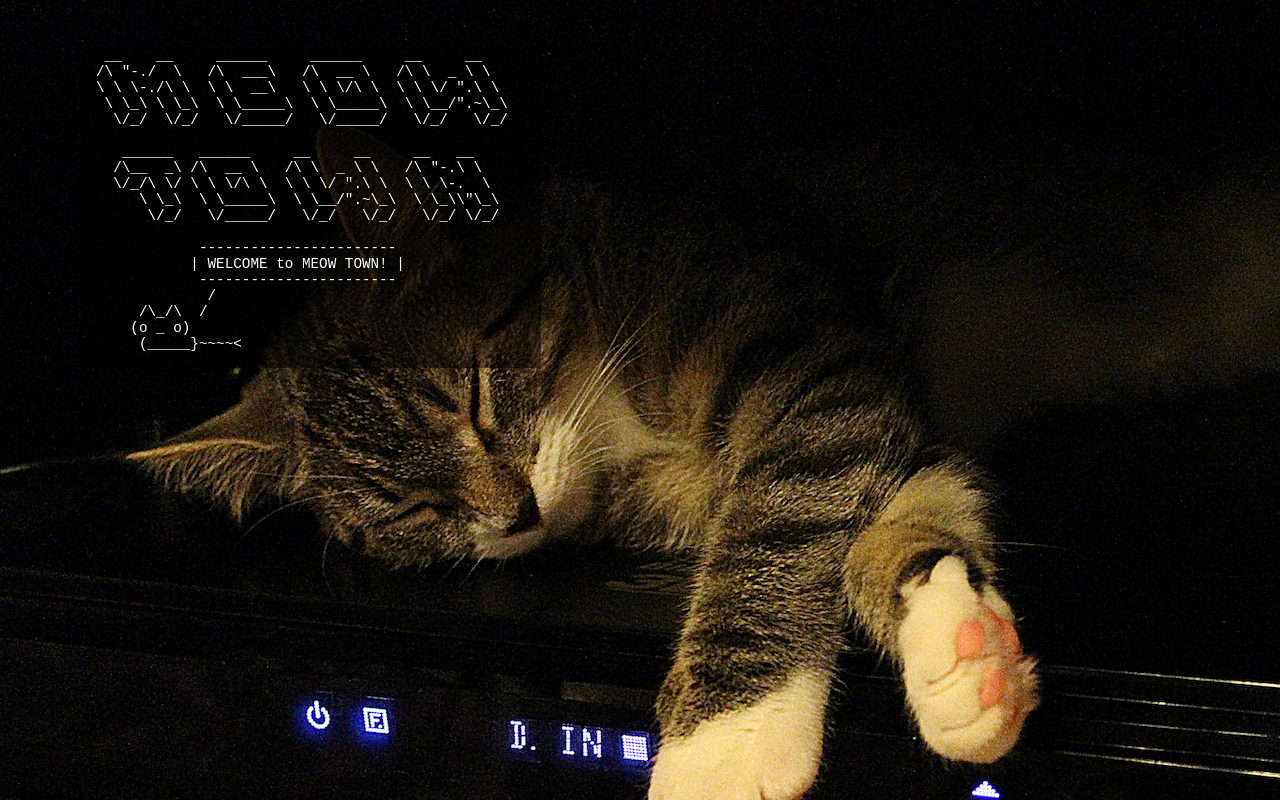
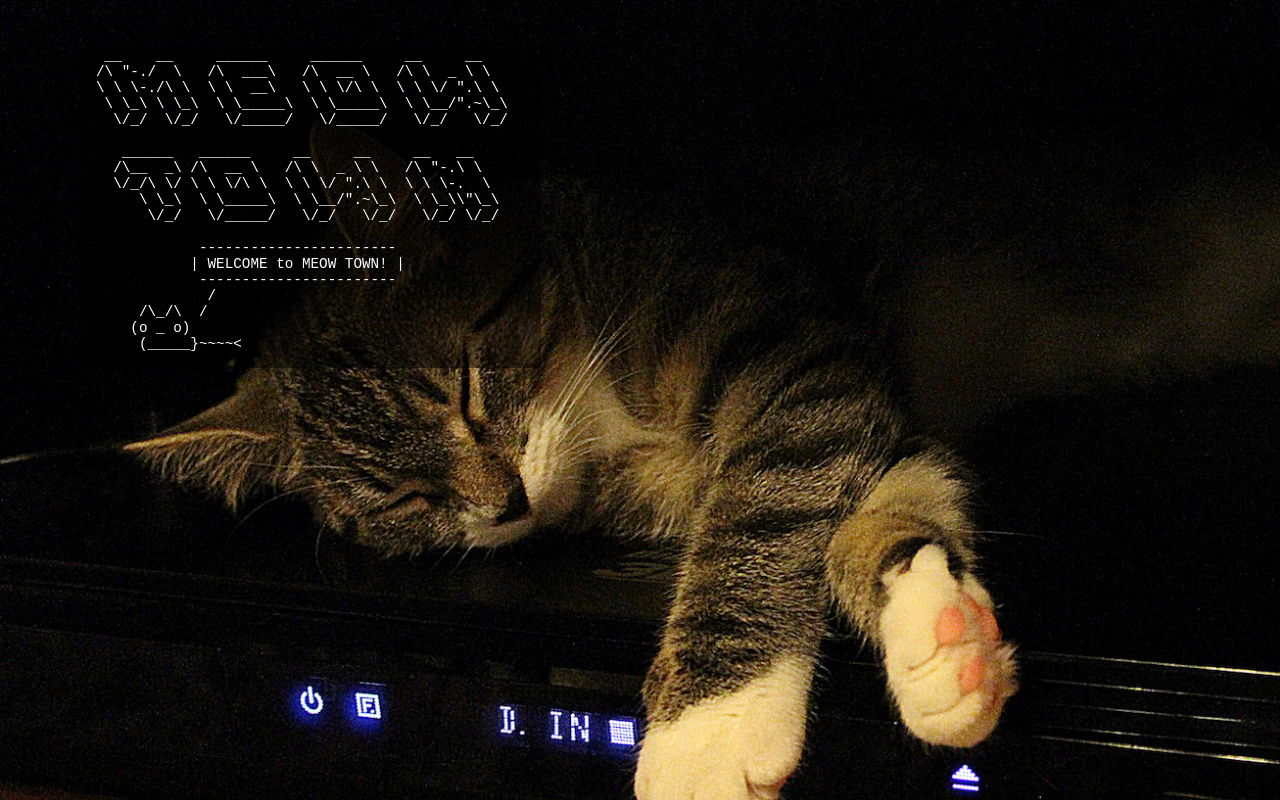
Before and after one commit to meowtownhall/meowtownhall.github.io, a plain HTML site: page index.html in a window 1280 px wide. Drawn offline with Linux system fonts and the light colour scheme.

Commit message:
Make cat smaller

```diff
--- a/index.html
+++ b/index.html
@@ -9,6 +9,7 @@
       body {
         font-family: monospace;
         background-image: url("cat.jpg");
+        background-size: 130%;
         color: white;
         background-color: black;
         width: 80ch;
```
